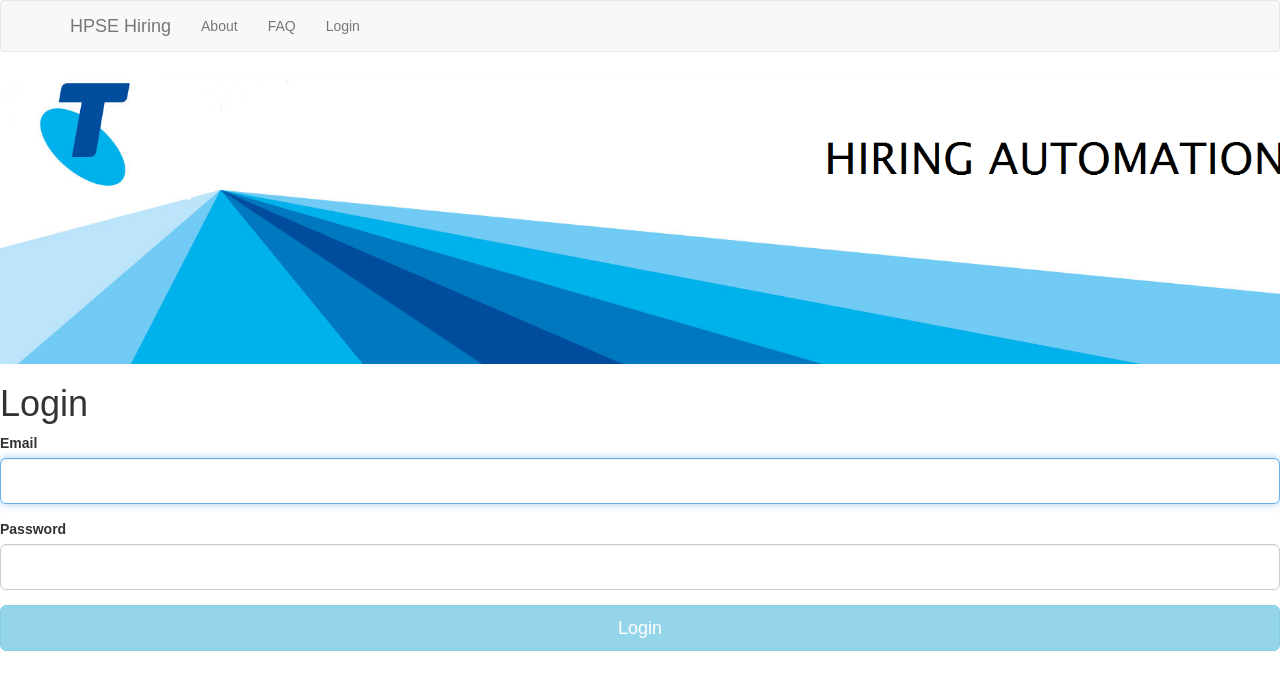
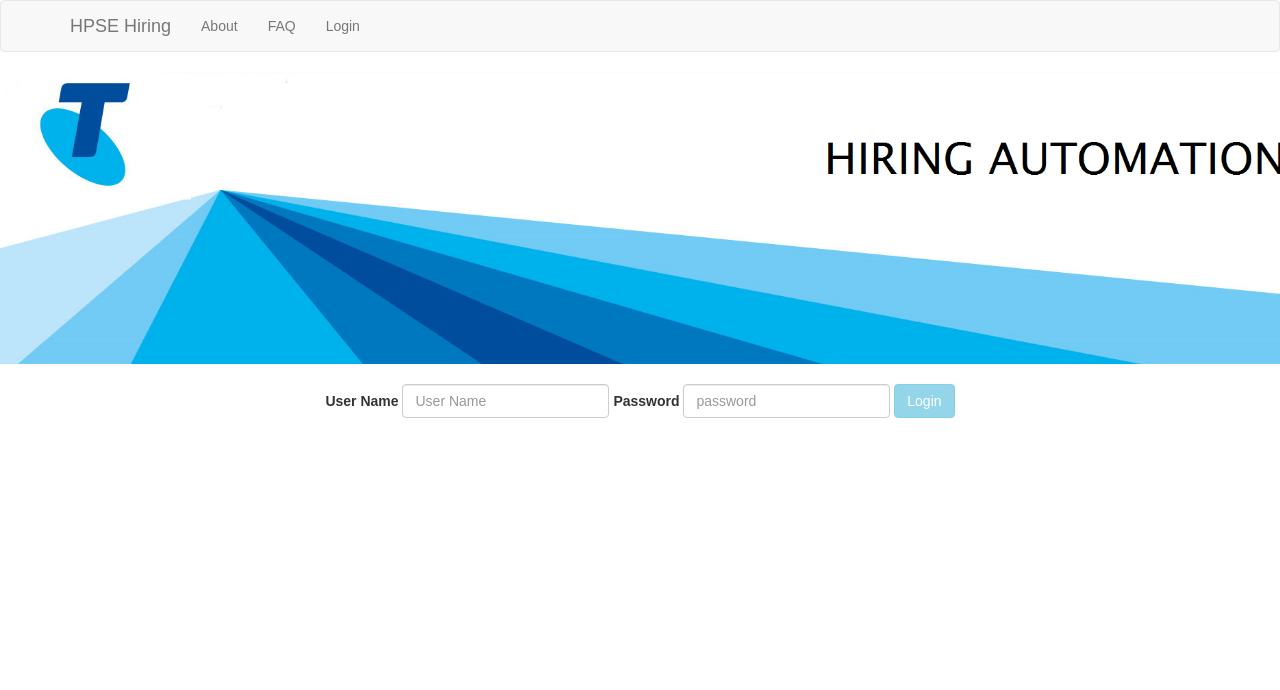
Before and after one commit to Meghajit/HiringApp, a React (Create React App) app: page / in a window 1280 px wide. Shown: the top 690 px of the page. Built offline with nearby package versions, Linux system fonts and the light colour scheme.

Commit message:
Edited Login Page and removed debuggers

```diff
--- a/src/components/Login.js
+++ b/src/components/Login.js
@@ -59,25 +59,27 @@
 
   render() {
     return (
-       <div>
-        <Image src={telstra} width="1400px"/>
-        <div className="login-container">
-          <div className="login">
-            <div className="login-header"><h1>Login</h1></div>
-            <FormGroup controlId="email" bsSize="large">
-              <ControlLabel>Email</ControlLabel>
-              <FormControl autoFocus type="email" value={this.state.email} onChange={this.handleEmailChange} />
-            </FormGroup>
-            <FormGroup controlId="password" bsSize="large">
-              <ControlLabel>Password</ControlLabel>
-              <FormControl value={this.state.password} onChange={this.handlePasswordChange} type="password" />
-            </FormGroup>
-            <Button block bsSize="large" bsStyle="info"
-              disabled={!this.validateForm()} type="submit" onClick={this.handleLoginSubmit} >Login </Button>
-          </div>
-        </div>
-      </div>
-
+      <div >
+         <Image src={telstra} width="1400px"/>
+        <br/><br/>
+      <Form inline align="center" >
+      <FormGroup controlId="email">
+        <ControlLabel>User Name</ControlLabel>
+        {' '}
+        <FormControl type="text" placeholder="User Name" value={this.state.email} onChange={this.handleEmailChange}/>
+      </FormGroup>
+      {' '}
+      <FormGroup controlId="password">
+        <ControlLabel>Password</ControlLabel>
+        {' '}
+        <FormControl type="password" placeholder="password" value={this.state.password} onChange={this.handlePasswordChange} />
+      </FormGroup>
+      {' '}
+      <Button type="submit" bsStyle="info"  disabled={!this.validateForm()} onClick={this.handleLoginSubmit}>
+        Login
+      </Button>
+    </Form>
+    </div>
 
     )
   }
--- a/src/components/PendingApprovals.js
+++ b/src/components/PendingApprovals.js
@@ -13,12 +13,12 @@
 
   componentDidMount() {
     const self = this;
-    axios.get('http://localhost:5000/api/approve', {
+    axios.get('http://localhost:5000/api/pending', {
       params: {
         userID: 'b64bfe4d-9886-4282-9eea-dc2f2ad5d9b5'
       }
     }).then(function (response) {
-        debugger;
+
         if (response.data.responseCode == "1") {
           const pa = { ...self.state.pa }
           self.setState({ pa: response.data.info });
```
